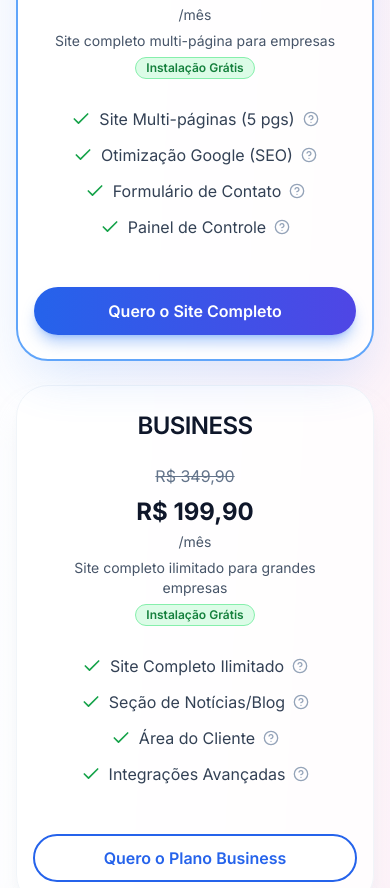
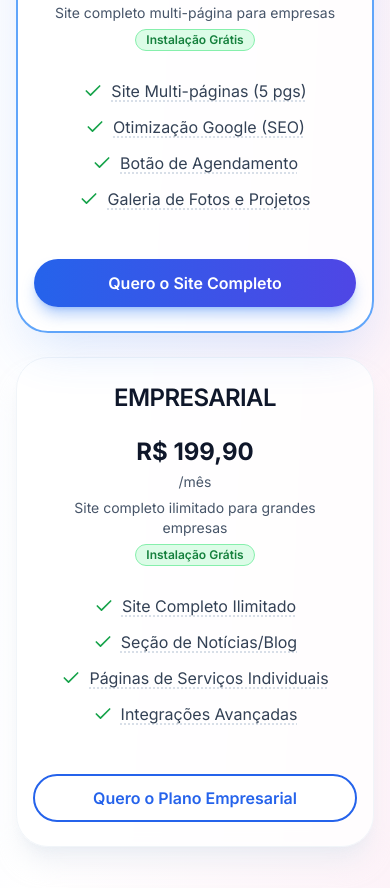
Before and after one commit to jonataswm01/projeto-waas, a Next.js app: page / in a window 390 px wide. Shown: the part 7492-8380 px from the top of the page. Built offline with nearby package versions, Linux system fonts and the light colour scheme.

Commit message:
refactor: update marketing components to standardize naming and improve feature descriptions; rename 'Business' to 'Empresarial' and enhance clarity in pricing section features

```diff
--- a/app/(marketing)/comecar/page.tsx
+++ b/app/(marketing)/comecar/page.tsx
@@ -53,8 +53,8 @@ const templates = [
     isPopular: false,
   },
   {
-    id: "business",
-    name: "Business - Para Empresas",
+    id: "empresarial",
+    name: "Empresarial - Para Empresas",
     style: "Moderno e Completo",
     image: "/corporativo-nexus-full.png",
     price: "R$ 349,90",
@@ -69,7 +69,7 @@ const getPaymentLink = (templateId: string): string => {
   const links: Record<string, string> = {
     essencial: "", // TODO: Link Asaas para Essencial (R$ 189,90/mês)
     profissional: "", // TODO: Link Asaas para Profissional (R$ 229,90/mês)
-    business: "", // TODO: Link Asaas para Business (R$ 349,90/mês)
+    empresarial: "", // TODO: Link Asaas para Empresarial (R$ 349,90/mês)
   }
   return links[templateId] || "#"
 }
--- a/components/marketing/pricing-section.tsx
+++ b/components/marketing/pricing-section.tsx
@@ -44,6 +44,10 @@ const plans: Plan[] = [
       {
         name: "Hospedagem Inclusa",
         description: "Servidor de alta velocidade garantido pela Lumina, sem custo extra. Seu site sempre no ar e rápido."
+      },
+      {
+        name: "Entrega Rápida (7 dias)",
+        description: "Seu site profissional pronto e no ar em até 7 dias úteis após a aprovação do conteúdo."
       }
     ],
     isPopular: false,
@@ -65,20 +69,20 @@ const plans: Plan[] = [
         description: "Configuração técnica para seu site aparecer nas pesquisas da sua região. Estrutura otimizada para busca orgânica."
       },
       {
-        name: "Formulário de Contato",
-        description: "Formulário profissional integrado para capturar leads e informações de contato dos visitantes."
+        name: "Botão de Agendamento",
+        description: "Sistema de agendamento integrado para que seus clientes marquem consultas ou serviços diretamente pelo site."
       },
       {
-        name: "Painel de Controle",
-        description: "Acesso a um painel administrativo para gerenciar conteúdo, visualizar estatísticas e fazer atualizações."
+        name: "Galeria de Fotos e Projetos",
+        description: "Galeria profissional para exibir seus trabalhos, projetos e portfólio de forma organizada e atraente."
       }
     ],
     isPopular: true,
     buttonText: "Quero o Site Completo"
   },
   {
-    id: "business",
-    name: "BUSINESS",
+    id: "empresarial",
+    name: "EMPRESARIAL",
     monthlyPrice: 349.90,
     annualPrice: 199.90,
     description: "Site completo ilimitado para grandes empresas",
@@ -92,8 +96,8 @@ const plans: Plan[] = [
         description: "Sistema completo de blog integrado para publicar artigos, notícias e conteúdo relevante para seu público."
       },
       {
-        name: "Área do Cliente",
-        description: "Área restrita para clientes acessarem informações exclusivas, documentos e serviços personalizados."
+        name: "Páginas de Serviços Individuais",
+        description: "Páginas dedicadas para cada serviço ou produto, permitindo apresentação detalhada e otimizada para conversão."
       },
       {
         name: "Integrações Avançadas",
@@ -101,38 +105,19 @@ const plans: Plan[] = [
       }
     ],
     isPopular: false,
-    buttonText: "Quero o Plano Business"
+    buttonText: "Quero o Plano Empresarial"
   }
 ];
 
-function FeatureItem({ feature, isMobile = false }: { feature: Feature; isMobile?: boolean }) {
-  if (isMobile) {
-    return (
-      <div className="flex items-center justify-center gap-2 flex-wrap">
-        <Check className="h-5 w-5 text-green-600 flex-shrink-0" />
-        <span className="text-slate-700 text-center">{feature.name}</span>
-        <Popover>
-          <PopoverTrigger asChild>
-            <button
-              type="button"
-              className="flex-shrink-0 text-slate-400 hover:text-slate-600 transition-colors"
-              aria-label={`Saiba mais sobre ${feature.name}`}
-            >
-              <HelpCircle className="h-4 w-4" />
-            </button>
-          </PopoverTrigger>
-          <PopoverContent className="w-72 bg-white/95 backdrop-blur-md border border-slate-200 shadow-xl">
-            <p className="text-sm text-slate-700 leading-relaxed">{feature.description}</p>
-          </PopoverContent>
-        </Popover>
-      </div>
-    );
-  }
+function BenefitItem({ feature }: { feature: Feature }) {
+  const [isMobileOpen, setIsMobileOpen] = useState(false);
 
   return (
-    <div className="flex items-center justify-center gap-3">
+    <>
+      {/* Desktop: Hover Card com delay suave */}
+      <div className="hidden md:flex items-center justify-center gap-3">
         <Check className="h-5 w-5 text-green-600 flex-shrink-0" />
-      <HoverCard>
+        <HoverCard openDelay={300} closeDelay={150}>
           <HoverCardTrigger asChild>
             <button
               type="button"
@@ -141,11 +126,40 @@ function FeatureItem({ feature, isMobile = false }: { feature: Feature; isMobile
               {feature.name}
             </button>
           </HoverCardTrigger>
-        <HoverCardContent className="w-80 bg-white/95 backdrop-blur-md border border-slate-200 shadow-xl">
+          <HoverCardContent
+            className="w-80 bg-white border border-slate-100 shadow-xl z-50"
+            side="top"
+            align="center"
+            sideOffset={8}
+          >
             <p className="text-sm text-slate-700 leading-relaxed">{feature.description}</p>
           </HoverCardContent>
         </HoverCard>
       </div>
+
+      {/* Mobile: Popover com clique/toque */}
+      <div className="md:hidden flex items-center justify-center gap-2 flex-wrap">
+        <Check className="h-5 w-5 text-green-600 flex-shrink-0" />
+        <Popover open={isMobileOpen} onOpenChange={setIsMobileOpen}>
+          <PopoverTrigger asChild>
+            <button
+              type="button"
+              className="text-slate-700 underline decoration-dotted decoration-slate-300 underline-offset-4 active:decoration-slate-500 transition-colors"
+            >
+              {feature.name}
+            </button>
+          </PopoverTrigger>
+          <PopoverContent
+            className="w-72 bg-white border border-slate-100 shadow-xl z-50"
+            align="center"
+            side="top"
+            sideOffset={8}
+          >
+            <p className="text-sm text-slate-700 leading-relaxed">{feature.description}</p>
+          </PopoverContent>
+        </Popover>
+      </div>
+    </>
   );
 }
 
@@ -268,10 +282,7 @@ export function PricingSection() {
                             transition={{ duration: 0.3 }}
                             className="flex flex-col items-center gap-1"
                           >
-                            <div className="flex flex-col sm:flex-row items-center gap-2">
-                              <span className="text-base sm:text-lg text-slate-500 line-through">
-                                {formatPrice(plan.monthlyPrice)}
-                              </span>
+                            <div className="flex items-center">
                               <span className="text-2xl sm:text-3xl md:text-4xl font-bold text-slate-900">
                                 {formatPrice(displayPrice)}
                               </span>
@@ -304,19 +315,9 @@ export function PricingSection() {
 
                   <CardContent className="flex-1 flex flex-col pt-0 px-4 sm:px-6">
                     <div className="flex-1 space-y-3 mb-6">
-                      {/* Desktop: Tooltips com hover */}
-                      <div className="hidden md:block space-y-3">
                       {plan.features.map((feature, idx) => (
-                          <FeatureItem key={idx} feature={feature} isMobile={false} />
+                        <BenefitItem key={idx} feature={feature} />
                       ))}
-                      </div>
-
-                      {/* Mobile: Tooltips com popover */}
-                      <div className="md:hidden space-y-3">
-                        {plan.features.map((feature, idx) => (
-                          <FeatureItem key={idx} feature={feature} isMobile={true} />
-                        ))}
-                      </div>
                     </div>
 
                     {/* Botão CTA */}
--- a/components/shared/demo-bar.tsx
+++ b/components/shared/demo-bar.tsx
@@ -18,7 +18,7 @@ export function DemoBar() {
       return "Olá! Vi o modelo Profissional (Dentista) e gostei. Quero saber mais sobre o plano de R$ 229,90/mês (ou R$ 129,90/mês no anual).";
     }
     if (pathname?.includes("corporativo-nexus")) {
-      return "Olá! Vi o modelo Business e gostei. Quero saber mais sobre o plano de R$ 349,90/mês (ou R$ 199,90/mês no anual).";
+      return "Olá! Vi o modelo Empresarial e gostei. Quero saber mais sobre o plano de R$ 349,90/mês (ou R$ 199,90/mês no anual).";
     }
     // Fallback genérico
     return "Olá! Vi um modelo da Lumina e gostei. Quero saber mais.";
```
Lines whose indentation alone changed are shown as unchanged.
